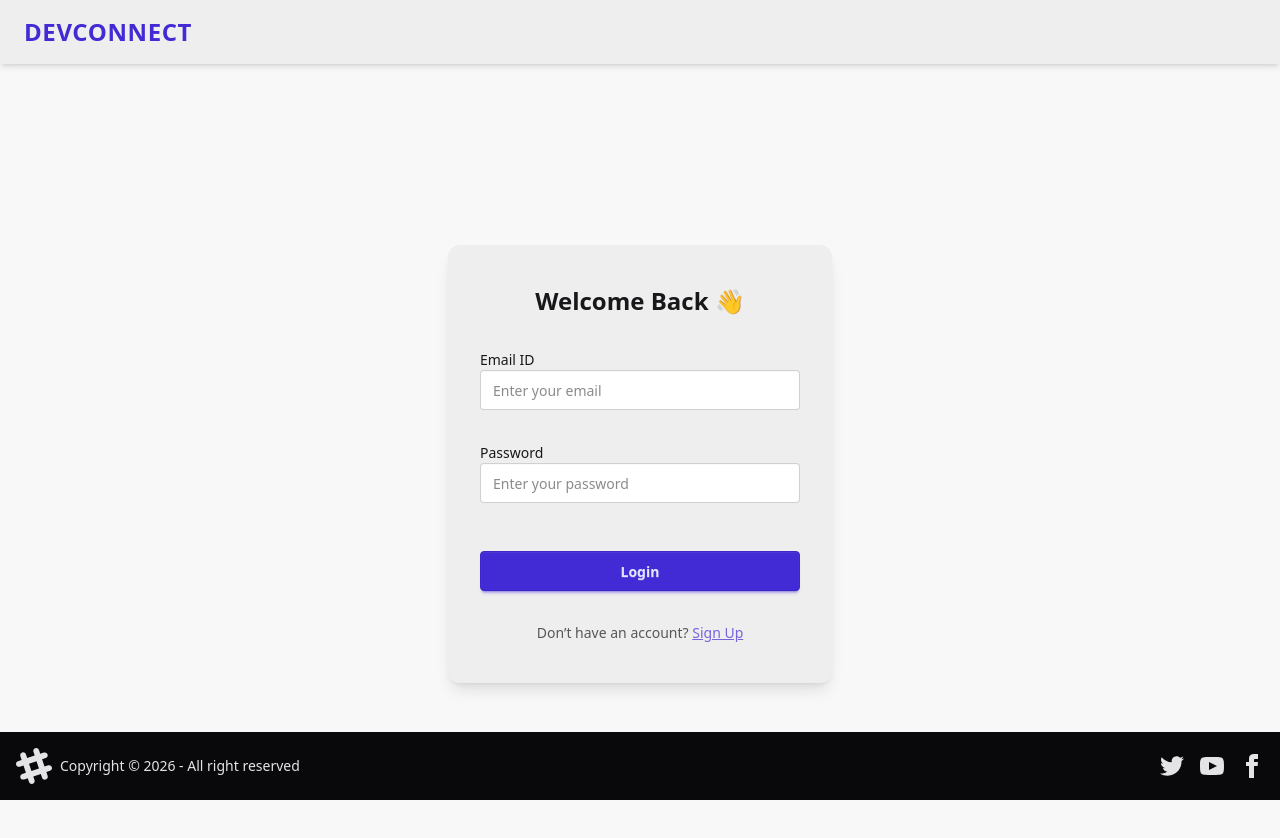
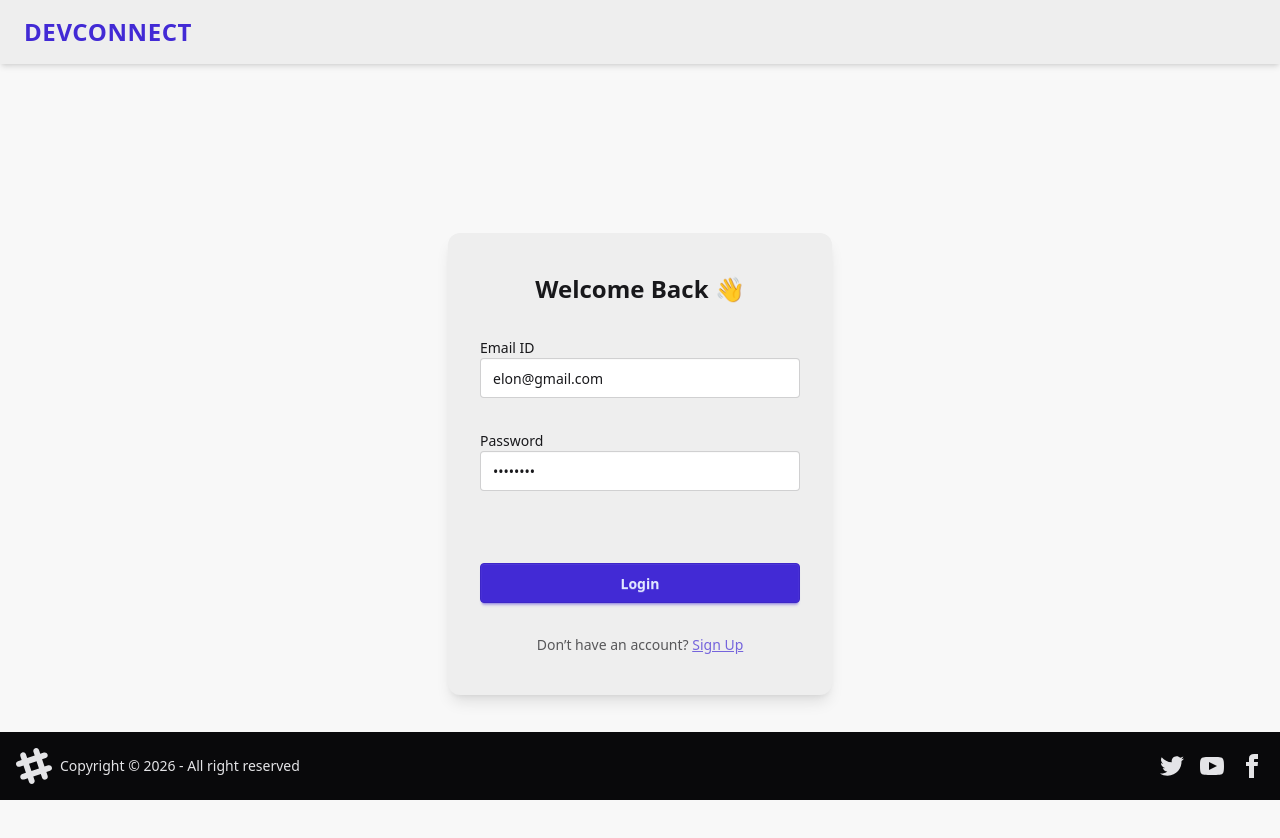
Before and after one commit to tmeena202/DEVCONNECT_WEB, a React (Vite) app: page /login in a window 1280 px wide. Shown: the top 838 px of the page. Built offline with nearby package versions, Linux system fonts and the light colour scheme; no server answers.

Commit message:
Routing Bug fixed

```diff
--- a/src/App.jsx
+++ b/src/App.jsx
@@ -14,10 +14,9 @@ function App() {
         <BrowserRouter basename="/">
           <Routes>
             <Route path="/" element={<Body />}>
-              {" "}
-              <Route path="/" element={<Feed />} />
-              <Route path="/login" element={<Login />} />
-              <Route path="/profile" element={<Profile />} />
+              <Route index element={<Feed />} />
+              <Route path="login" element={<Login />} />
+              <Route path="profile" element={<Profile />} />
             </Route>
           </Routes>
         </BrowserRouter>
--- a/src/components/Body.jsx
+++ b/src/components/Body.jsx
@@ -20,7 +20,7 @@ const Body = () => {
       });
       dispatch(addUser(res.data));
     } catch (err) {
-      if (err.status === 4001) {
+      if (err.response?.status === 401) {
         navigate("/login");
       }
       console.error(err);
--- a/src/components/Login.jsx
+++ b/src/components/Login.jsx
@@ -6,8 +6,9 @@ import { useNavigate } from "react-router-dom";
 import { BASE_URL } from "../utils/constants";
 
 const Login = () => {
-  const [emailId, setEmailId] = useState("");
-  const [password, setPassword] = useState("");
+  const [emailId, setEmailId] = useState("elon@gmail.com");
+  const [password, setPassword] = useState("elon@202");
+  const [error, setError] = useState("");
   const dispatch = useDispatch();
 
   const navigate = useNavigate();
@@ -22,7 +23,8 @@ const Login = () => {
       dispatch(addUser(res.data));
       navigate("/");
     } catch (err) {
-      console.error(err);
+      console.log(err.response);
+      setError(err?.response?.data || "Something went wrong");
     }
   };
 
@@ -58,7 +60,8 @@ const Login = () => {
           </label>
 
           {/* Button */}
-          <button className="btn btn-primary w-full mt-4" onClick={handleLogin}>
+          <p className="text-red-500">{error}</p>
+          <button className="btn btn-primary w-full mt-2" onClick={handleLogin}>
             Login
           </button>
 
--- a/src/components/NavBar.jsx
+++ b/src/components/NavBar.jsx
@@ -13,7 +13,7 @@ const NavBar = () => {
   const handleLogout = async () => {
     try {
       await axios.post(BASE_URL + "/logout", {}, { withCredentials: true });
-      dispatch(removeUser);
+      dispatch(removeUser());
       return navigate("/login");
     } catch (err) {}
   };
```
